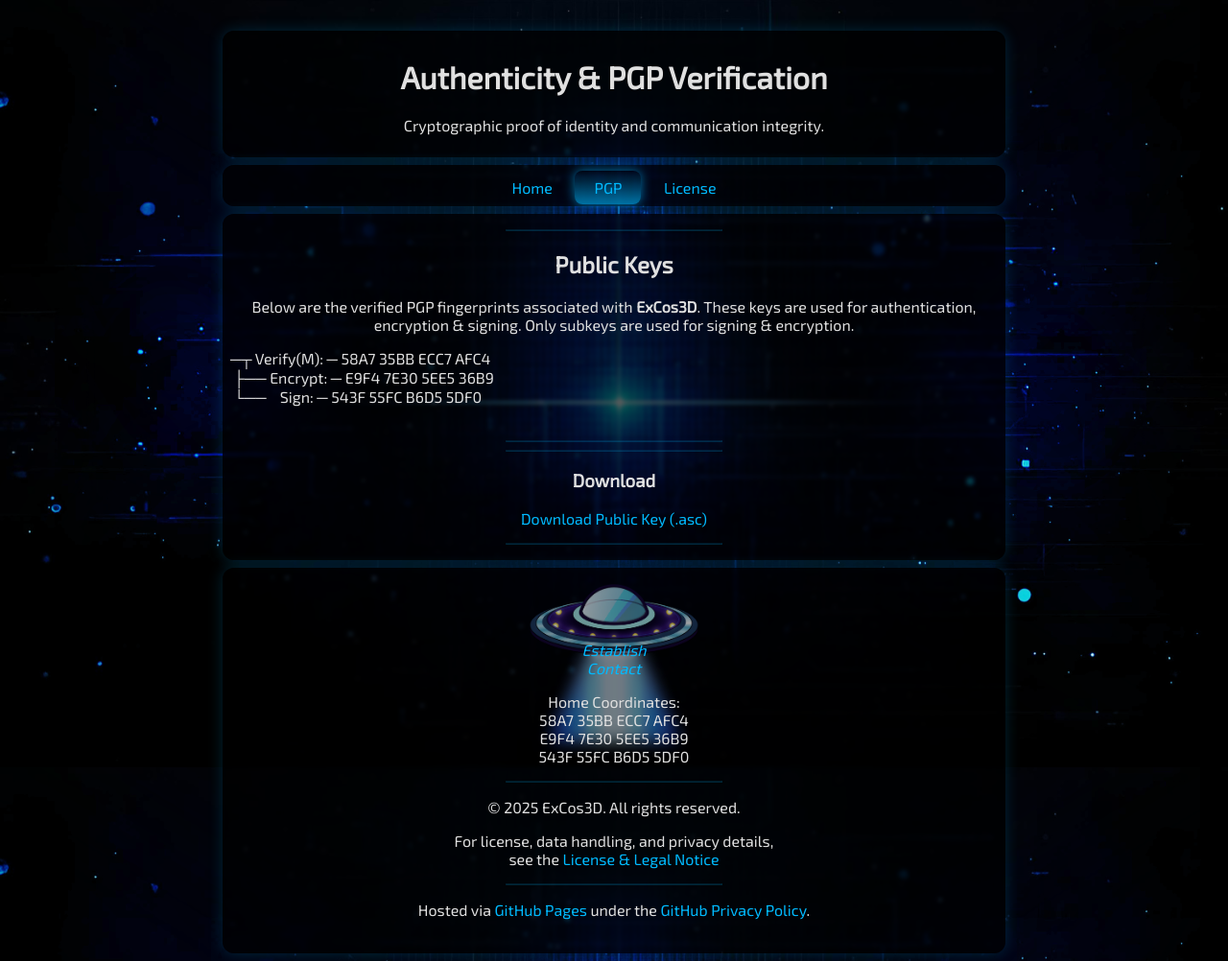
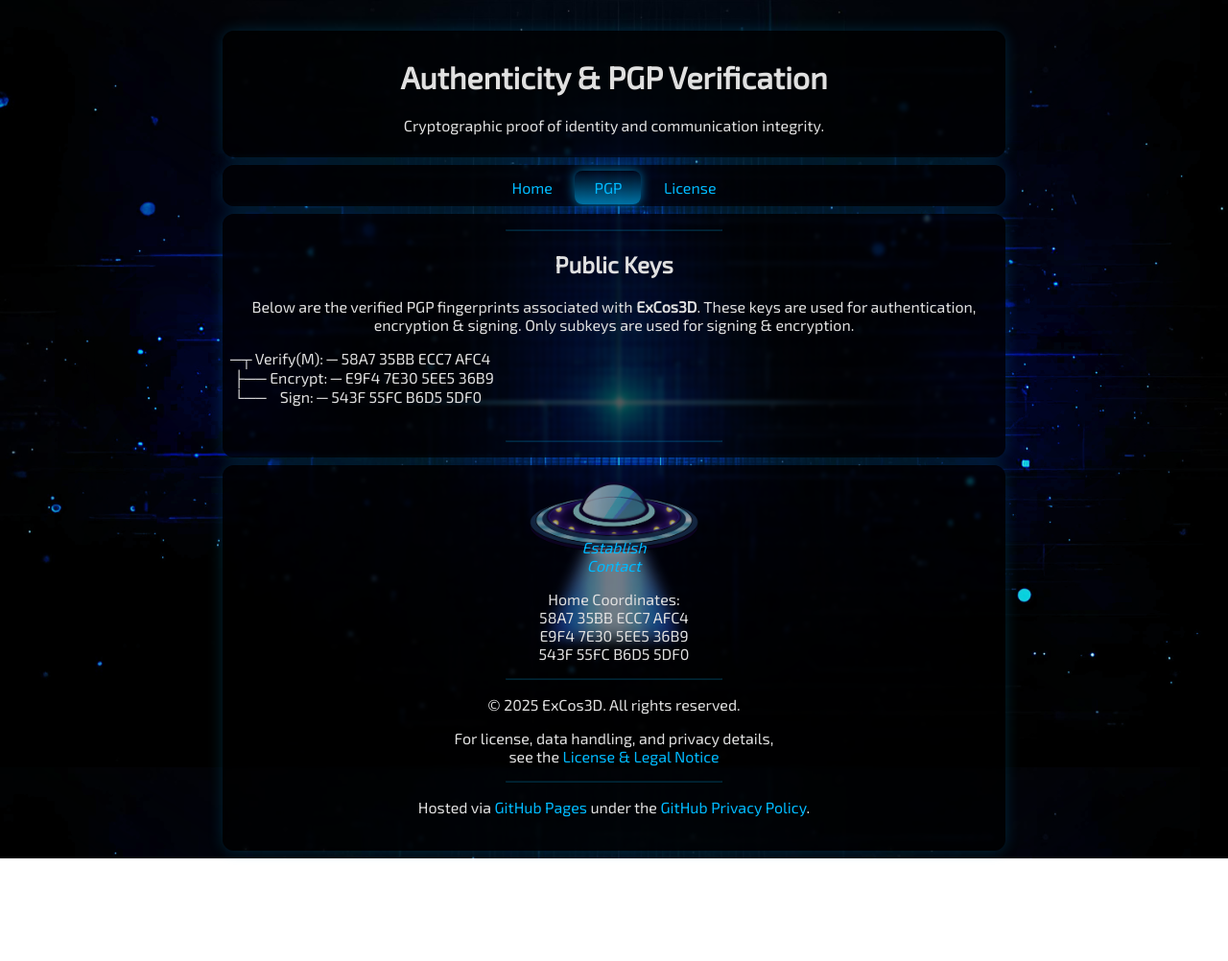
Before and after one commit to ExCos3D/excos3d.github.io, a plain HTML site: page pgp.html in a window 1280 px wide. Shown: the whole page at 96% size. After the commit the page ends 895 px from the top, so only its background shows below. Drawn offline with Linux system fonts and the light colour scheme.

Commit message:
Update pgp.html

```diff
--- a/pgp.html
+++ b/pgp.html
@@ -78,14 +78,14 @@
                 <li>Ensure the fingerprint above matches your local keyring entry exactly.</li>
             </ol> -->
 
-            <hr class="sub">
+            <!-- <hr class="sub"> -->
 
-            <h3>Download</h3>
+            <!-- <h3>Download</h3>
             <p>
                 <a href="/assets/signatures/excos3d_public.asc" download>Download Public Key (.asc)</a>
-            </p>
+            </p> -->
 
-            <hr class="sub">
+            <!-- <hr class="sub"> -->
         </main>
 
         <footer aria-label="Site footer with contact link, fingerprints, and transparency notice.">
```
